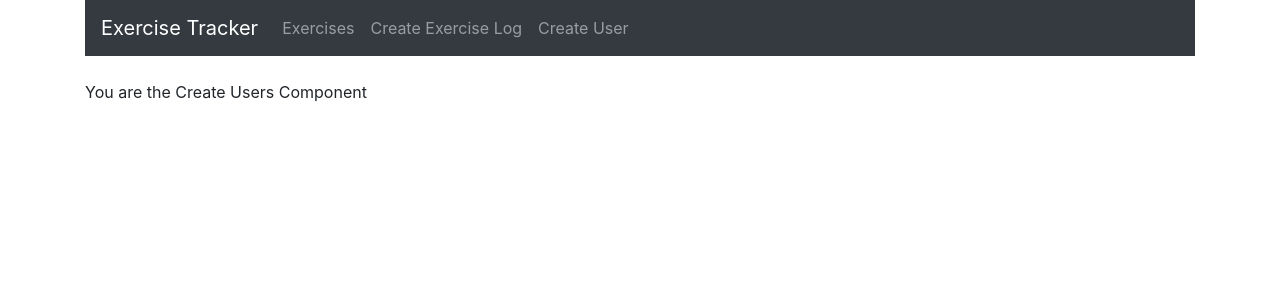
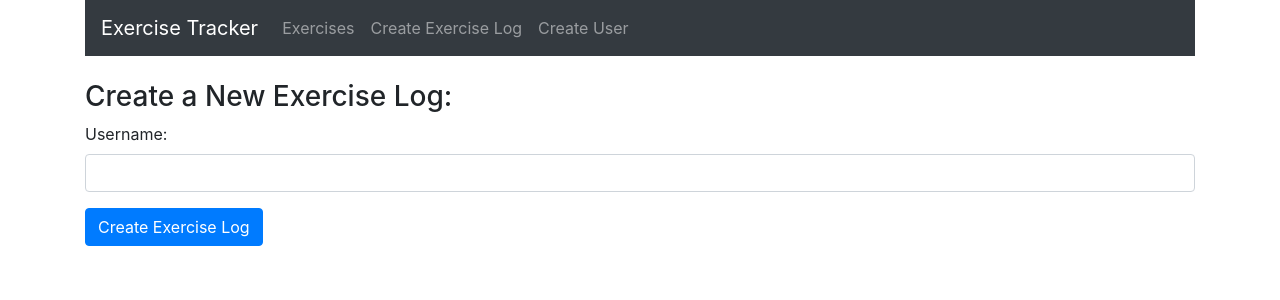
Before and after one commit to SRILAKSHMI576/mern-exercise-tracker, a React (Create React App) app in the folder frontend/: page /user in a window 1280 px wide. Shown: the top 300 px of the page. Built offline with nearby package versions, Linux system fonts and the light colour scheme; the HTML template or start-up script is replaced by a standard one.

Commit message:
Create a submit and textfield

```diff
--- a/frontend/src/components/create-exercise.component.js
+++ b/frontend/src/components/create-exercise.component.js
@@ -1,6 +1,6 @@
 import React, { Component } from "react";
-// import DatePicker from "react-datepicker";
-// import "react-datepicker/dist/react-datepicker.css";
+import DatePicker from "react-datepicker";
+import "react-datepicker/dist/react-datepicker.css";
 
 class CreateExercises extends Component {
   constructor(props) {
@@ -10,6 +10,7 @@ class CreateExercises extends Component {
     this.onChangeDescription = this.onChangeDescription.bind(this);
     this.onChangeDuration = this.onChangeDuration.bind(this);
     this.onChangeDate = this.onChangeDate.bind(this);
+    this.onSubmit = this.onSubmit.bind(this);
 
     this.state = {
       username: " ",
@@ -106,7 +107,7 @@ class CreateExercises extends Component {
               onChange={this.onChangeDuration}
             />
           </div>
-          {/* <div className="form-group">
+          <div className="form-group">
             <label>Date: </label>
             <div>
               <DatePicker
@@ -122,7 +123,7 @@ class CreateExercises extends Component {
               value="Create Exercise Log"
               className="btn btn-primary"
             />
-          </div> */}
+          </div>
         </form>
       </div>
     );
--- a/frontend/src/components/create-user.component.js
+++ b/frontend/src/components/create-user.component.js
@@ -1,10 +1,56 @@
 import React, { Component } from "react";
 
 class CreateUsers extends Component {
+  constructor(props) {
+    super(props);
+
+    this.onChangeUsername = this.onChangeUsername.bind(this);
+    this.onSubmit = this.onSubmit.bind(this);
+
+    this.state = {
+      username: " "
+    };
+  }
+  onChangeUsername(e) {
+    this.setState({
+      username: e.target.value
+    });
+  }
+  onSubmit(e) {
+    e.perventDefault();
+
+    const user = {
+      username: this.state.username
+    };
+    console.log(user);
+
+    this.setState({
+      username: ""
+    });
+  }
   render() {
     return (
       <div>
-        <p>You are the Create Users Component</p>
+        <h3>Create a New Exercise Log:</h3>
+        <form onSubmit={this.onSubmit}>
+          <div className="form-group">
+            <label>Username: </label>
+            <input
+              type="text"
+              required
+              className="form-control"
+              value={this.state.username}
+              onChange={this.onChangeUsername}
+            />
+          </div>
+          <div className="form-group">
+            <input
+              type="submit"
+              value="Create Exercise Log"
+              className="btn btn-primary"
+            />
+          </div>
+        </form>
       </div>
     );
   }
```
